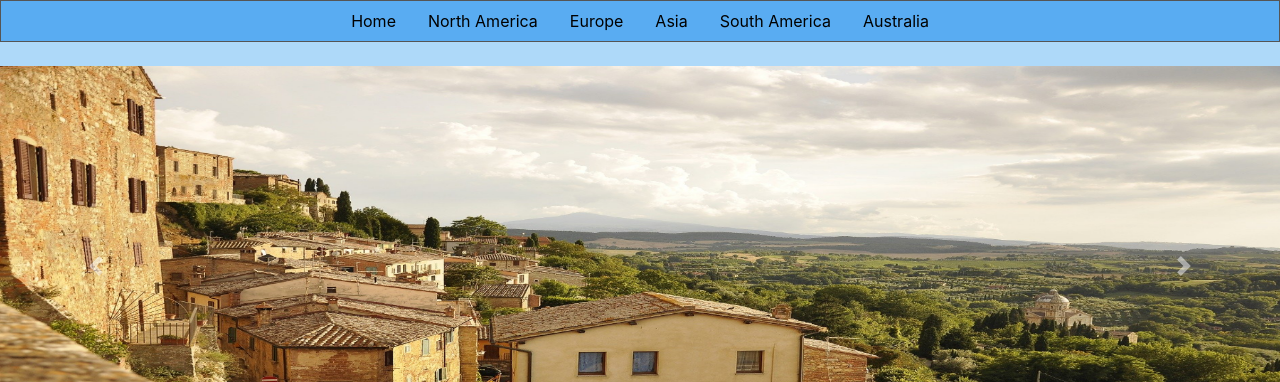
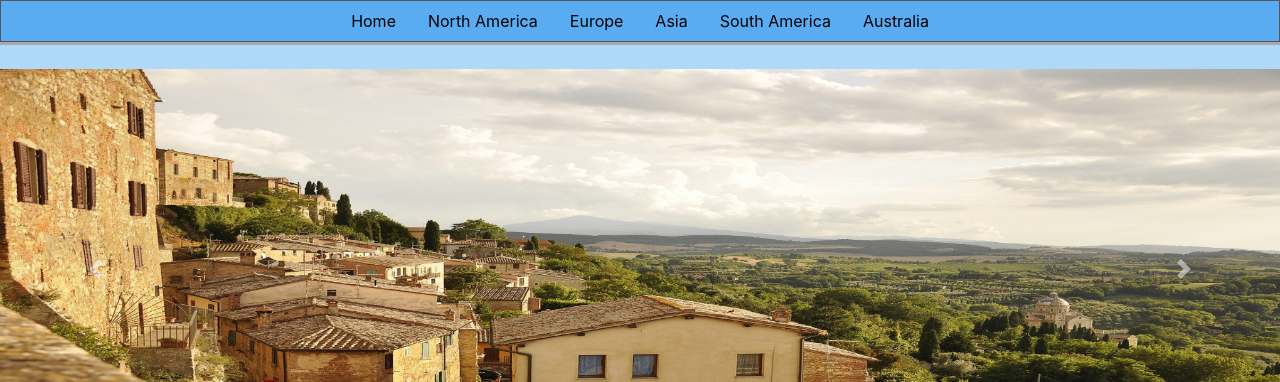
Before and after one commit to roloiscool/Foodies, a plain HTML site: page europe.html in a window 1280 px wide. Shown: the top 382 px of the page. Drawn offline with nearby package versions, Linux system fonts and the light colour scheme; a web font is replaced by a local one.

Commit message:
Update europe
changing nav bar

```diff
--- a/europe.html
+++ b/europe.html
@@ -10,7 +10,7 @@
   </head>
 
   <body>
-    <div id="bar">
+    <div class="nav-bar" id="bar">
         <ul class="nav justify-content-center">
       <li class="nav-item">
         <a class="nav-link active" href="index.html">Home</a>
```
